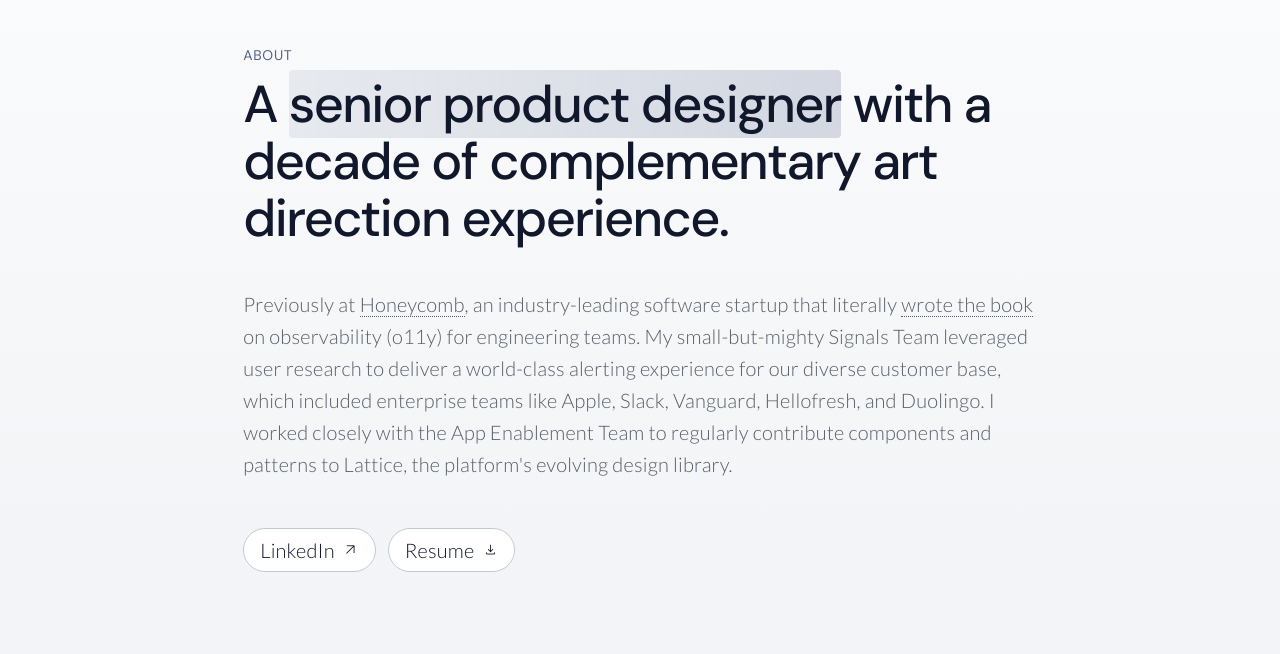
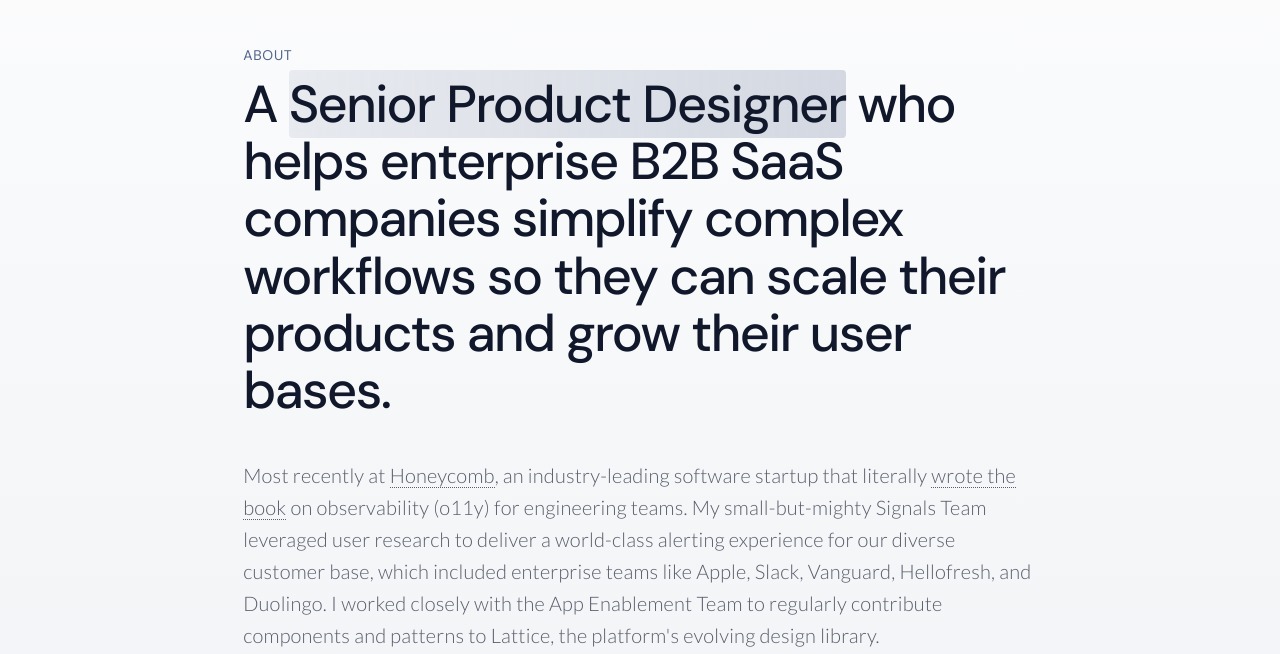
Before and after one commit to jereford/jeremy-ford, a website: page about.html in a window 1280 px wide. Shown: the part 411-1065 px from the top of the page. Drawn offline with nearby package versions, Linux system fonts and the light colour scheme; a web font is replaced by a local one.

Commit message:
update about statement

```diff
--- a/about.html
+++ b/about.html
@@ -52,8 +52,8 @@
         <div class="project-hero-inner">
           <img id="headshot" src="images/profile-headshot-2.png" style="margin-bottom: var(--spacing-14); width: 256px; border-radius: 50%;" class="reveal-up">
           <span id="project-hero-eyebrow" class="reveal-up">About</span>
-          <h1 class="reveal-up" style="margin-top: var(--spacing-0);">A <span class="highlight">senior product designer</span> with a decade of complementary art direction experience.</h1>
-          <p class="reveal-up" style="margin-top: var(--spacing-4);">Previously at <a href="https://honeycomb.io" target="_blank">Honeycomb</a>, an industry-leading software startup that literally <a href="https://www.honeycomb.io/observability-engineering-oreilly-book" target="_blank">wrote the book</a> on observability (o11y) for engineering teams. My small-but-mighty Signals Team leveraged user research to deliver a world-class alerting experience for our diverse customer base, which included enterprise teams like Apple, Slack, Vanguard, Hellofresh, and Duolingo. I worked closely with the App Enablement Team to regularly contribute components and patterns to Lattice, the platform's evolving design library.</p>
+          <h1 class="reveal-up" style="margin-top: var(--spacing-0);">A <span class="highlight">Senior Product Designer</span> who helps enterprise B2B SaaS companies simplify complex workflows so they can scale their products and grow their user bases.</h1>
+          <p class="reveal-up" style="margin-top: var(--spacing-4);">Most recently at <a href="https://honeycomb.io" target="_blank">Honeycomb</a>, an industry-leading software startup that literally <a href="https://www.honeycomb.io/observability-engineering-oreilly-book" target="_blank">wrote the book</a> on observability (o11y) for engineering teams. My small-but-mighty Signals Team leveraged user research to deliver a world-class alerting experience for our diverse customer base, which included enterprise teams like Apple, Slack, Vanguard, Hellofresh, and Duolingo. I worked closely with the App Enablement Team to regularly contribute components and patterns to Lattice, the platform's evolving design library.</p>
           <div class="reveal-up button-container">
             <a href="https://www.linkedin.com/in/jeremyfordesign/" class="button-outline" target="_blank">LinkedIn<span class="material-symbols-outlined">arrow_outward</span></a>
             <a href="downloads/jeremy-ford-resume-senior-product-ux-designer.pdf" class="button-outline" target="_blank">Resume<span class="material-symbols-outlined">download</span></a>
```
